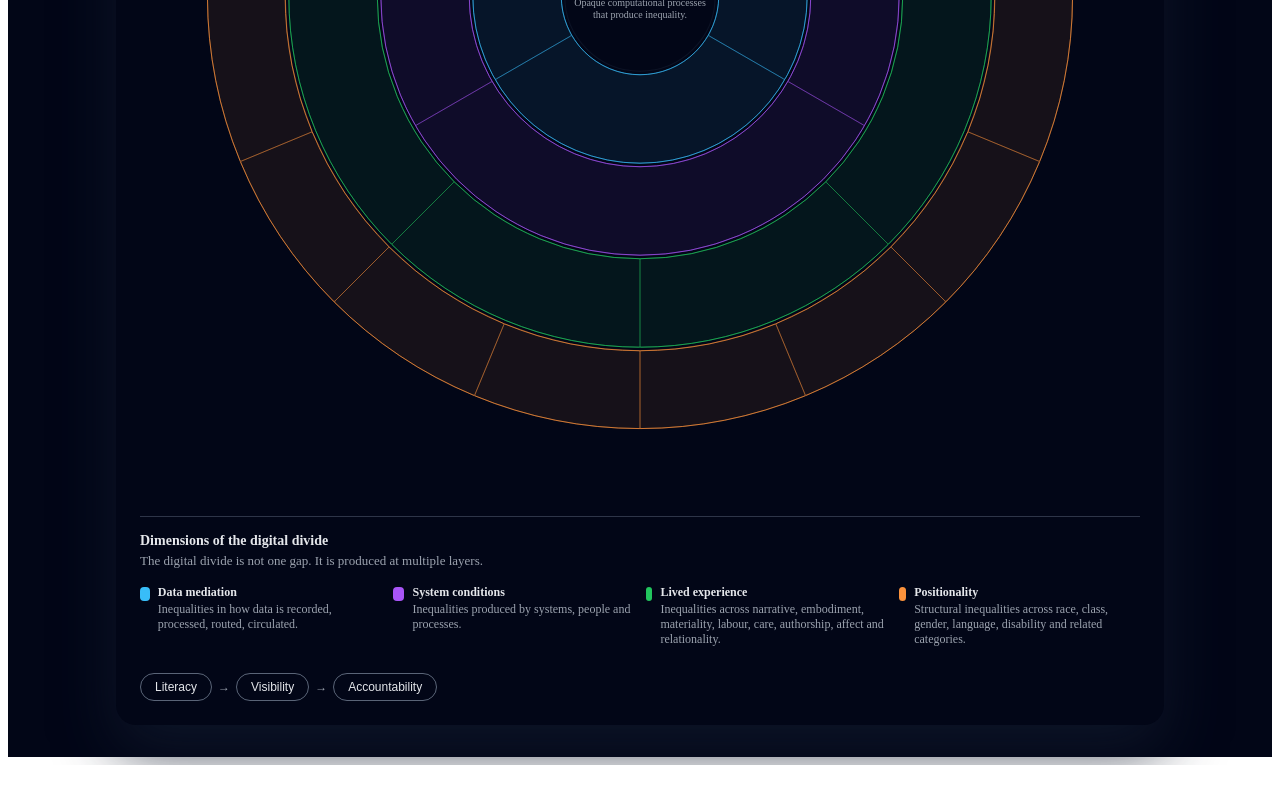
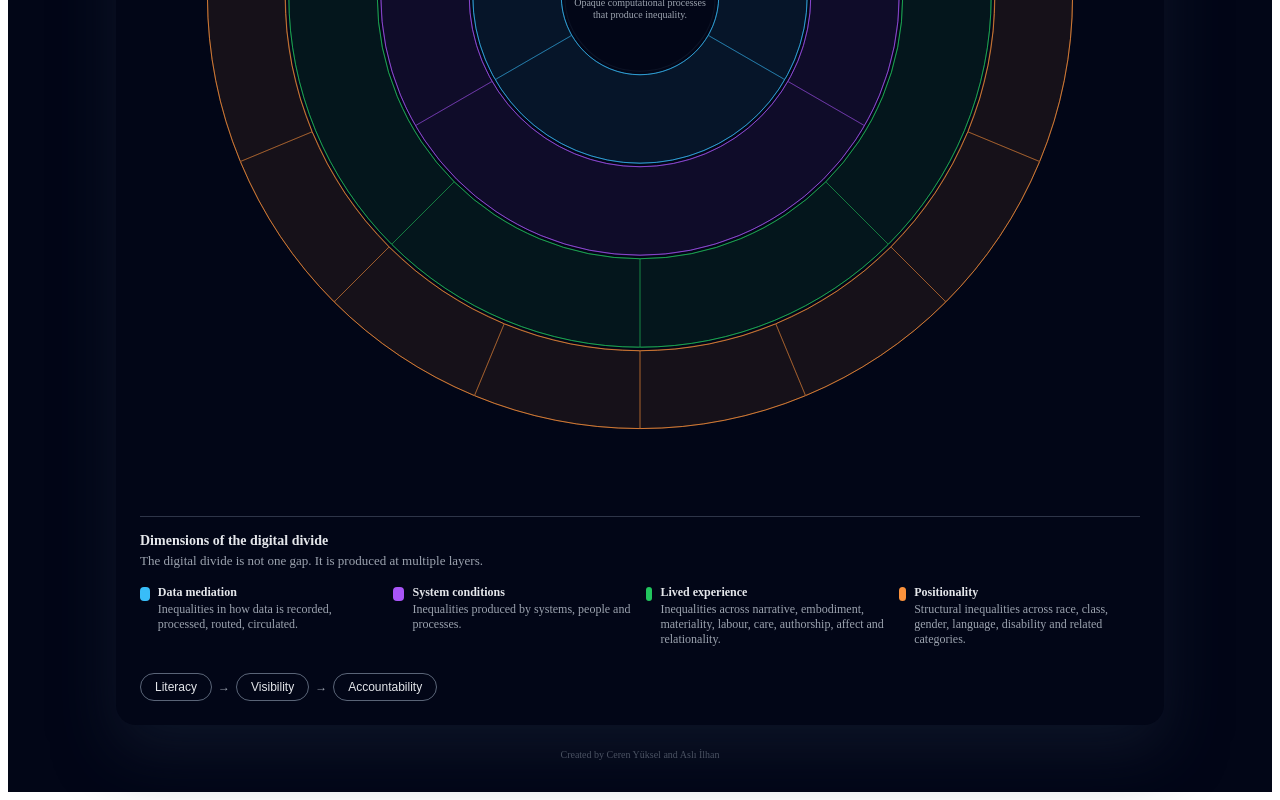
Before and after one commit to asli-ilhan/mandala-diagram, a React (Vite) app: page / in a window 1280 px wide. Shown: the part 673-1473 px from the top of the page. Before the commit the page ends 1438 px from the top, so only its background shows below. Built offline with nearby package versions, Linux system fonts and the light colour scheme.

Commit message:
Add created by credit

```diff
--- a/src/App.tsx
+++ b/src/App.tsx
@@ -30,6 +30,16 @@ function App() {
         ---
       </p>
       <FocusedRingSunburst width={1000} height={1000} />
+      <div
+        style={{
+          marginTop: "24px",
+          fontSize: "10px",
+          color: "#6b7280",
+          textAlign: "center"
+        }}
+      >
+        Created by Ceren Yüksel and Aslı İlhan
+      </div>
     </div>
   );
 }
```
